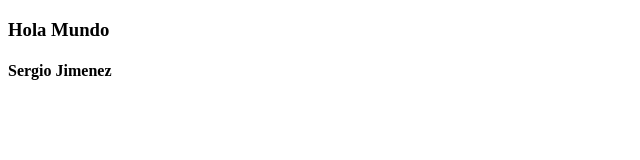
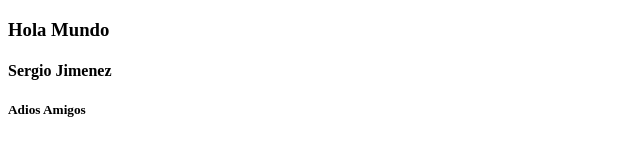
Before and after one commit to geoval/ProyectoGit, a plain HTML site: page MiWeb.html in a window 1280 px wide. Shown: the full height of the page, 0-640 px from the left. Drawn offline with Linux system fonts and the light colour scheme.

Commit message:
Modificacion desde d1

```diff
--- a/MiWeb.html
+++ b/MiWeb.html
@@ -5,5 +5,6 @@
 <body>
 	<h3>Hola Mundo</h3>
 	<h4>Sergio Jimenez</h4>
+	<h5>Adios Amigos</h5>
 </body>
 </html>
```
